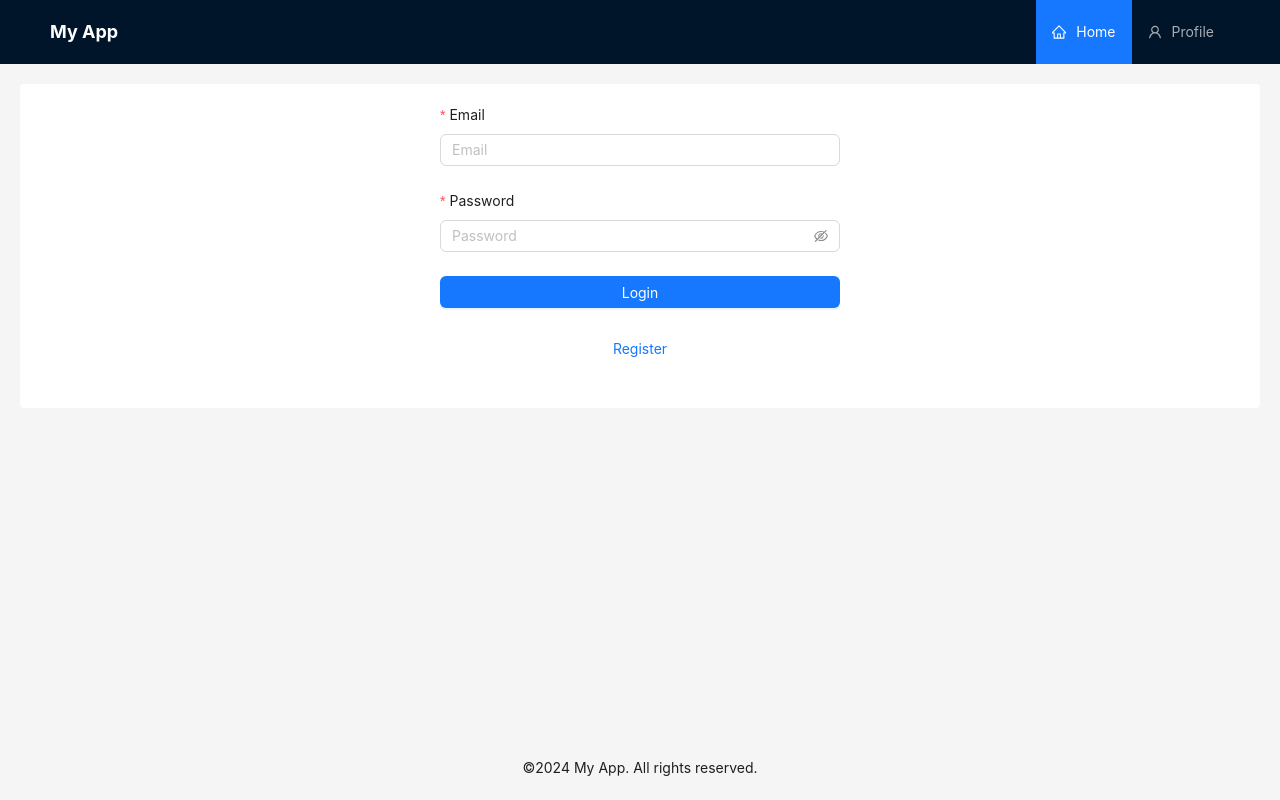
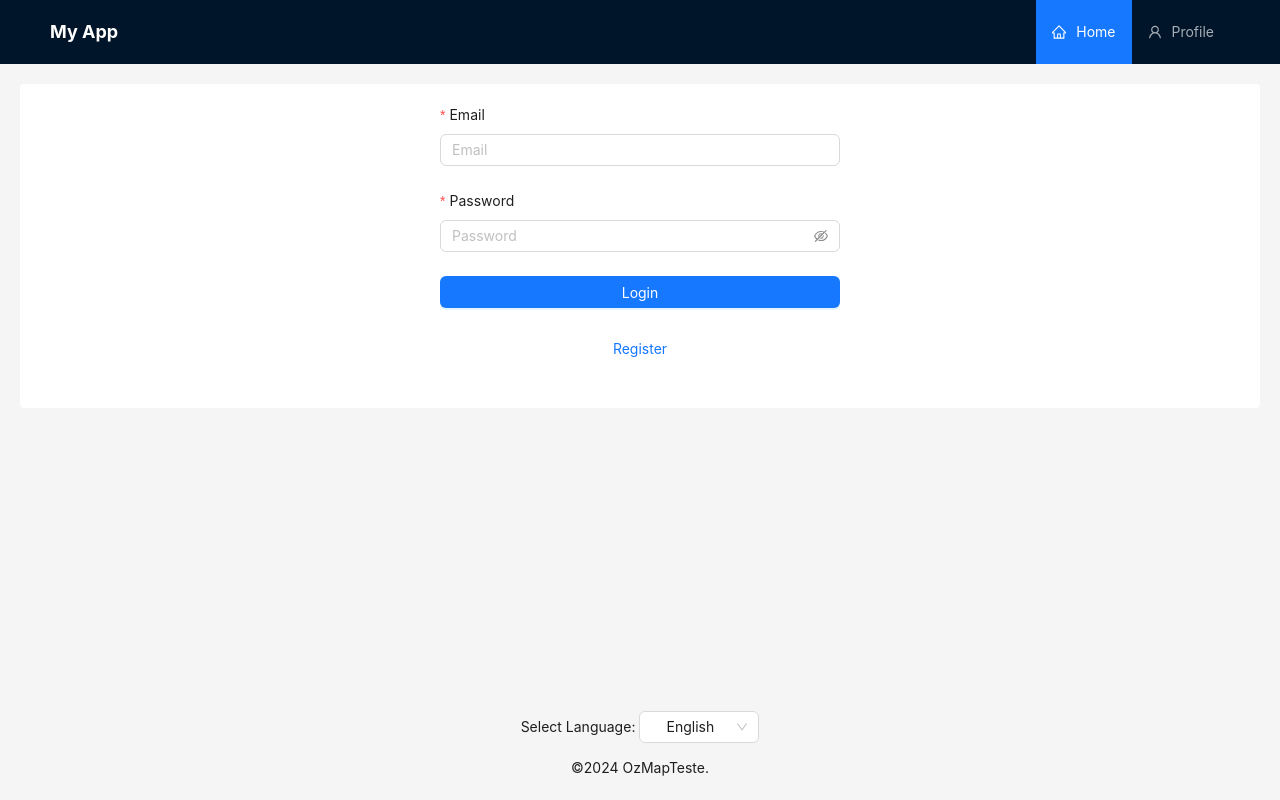
Before and after one commit to tomast1337/technical-assessment, a React (Vite) app in the folder frontend/: page / in a window 1280 px wide. Built offline with nearby package versions, Linux system fonts and the light colour scheme.

Commit message:
Add language selection to AppFooter with internationalization support

```diff
--- a/frontend/src/components/Layout/AppFooter.tsx
+++ b/frontend/src/components/Layout/AppFooter.tsx
@@ -1,11 +1,30 @@
-import { Layout } from "antd";
-
+import { Locale, LocaleNames, useI18n } from "@app/hooks/useI18n";
+import { Layout, Select } from "antd";
+import { useIntl } from "react-intl";
 const { Footer } = Layout;
 
 export const AppFooter: React.FC = () => {
+  const { locale, setLocale } = useI18n();
+  const intl = useIntl();
+  const handleChange = (value: string) => {
+    setLocale(value as Locale);
+  };
+
   return (
     <Footer style={{ textAlign: "center" }}>
-      ©{new Date().getFullYear()} My App. All rights reserved.
+      <div>
+        {intl.formatMessage({ id: "footer.language" })}:{" "}
+        <Select
+          value={locale}
+          onChange={handleChange}
+          style={{ width: 120, marginBottom: 16 }}
+          options={Object.keys(LocaleNames).map((key) => ({
+            value: key,
+            label: LocaleNames[key as Locale],
+          }))}
+        />
+      </div>
+      ©{new Date().getFullYear()} OzMapTeste.
     </Footer>
   );
 };
```
